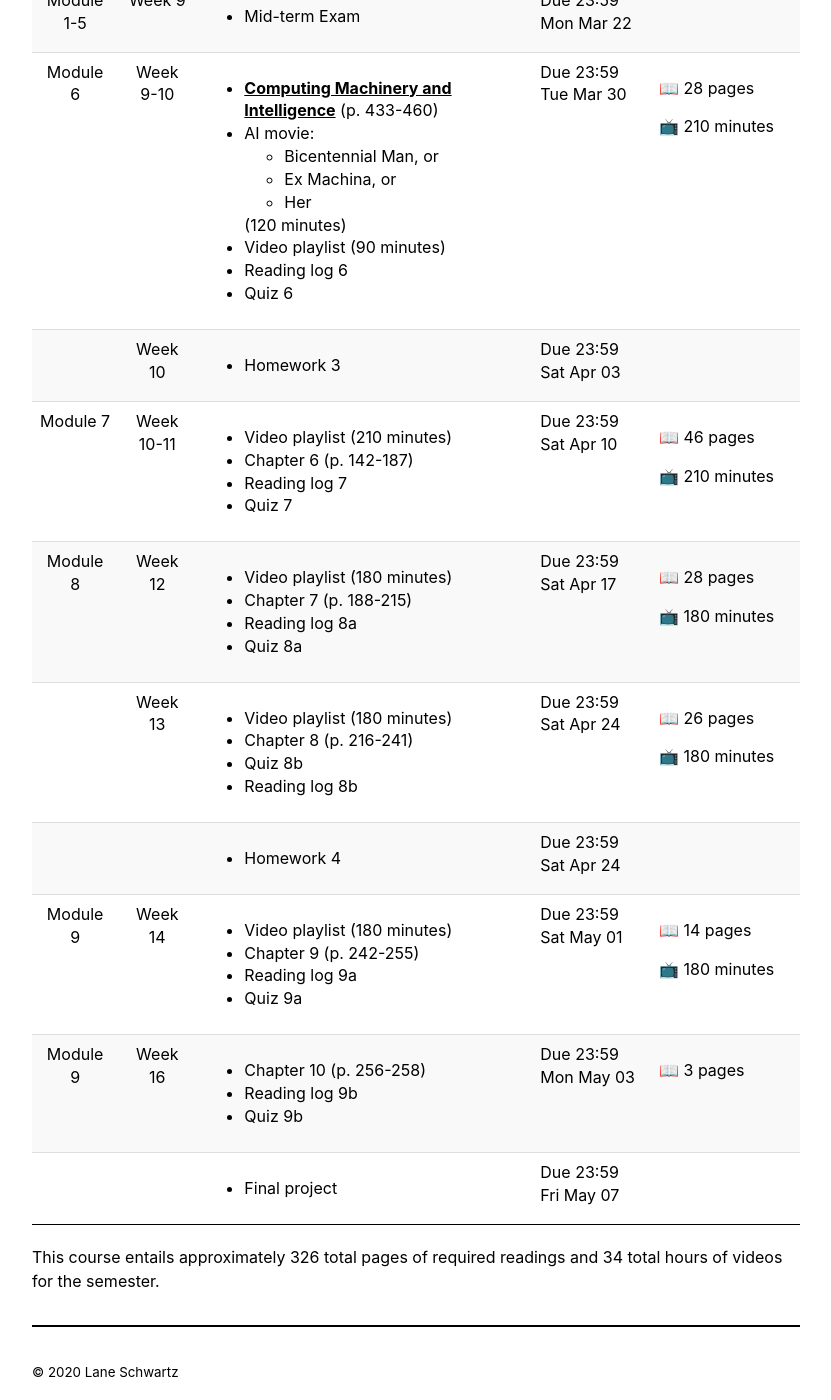
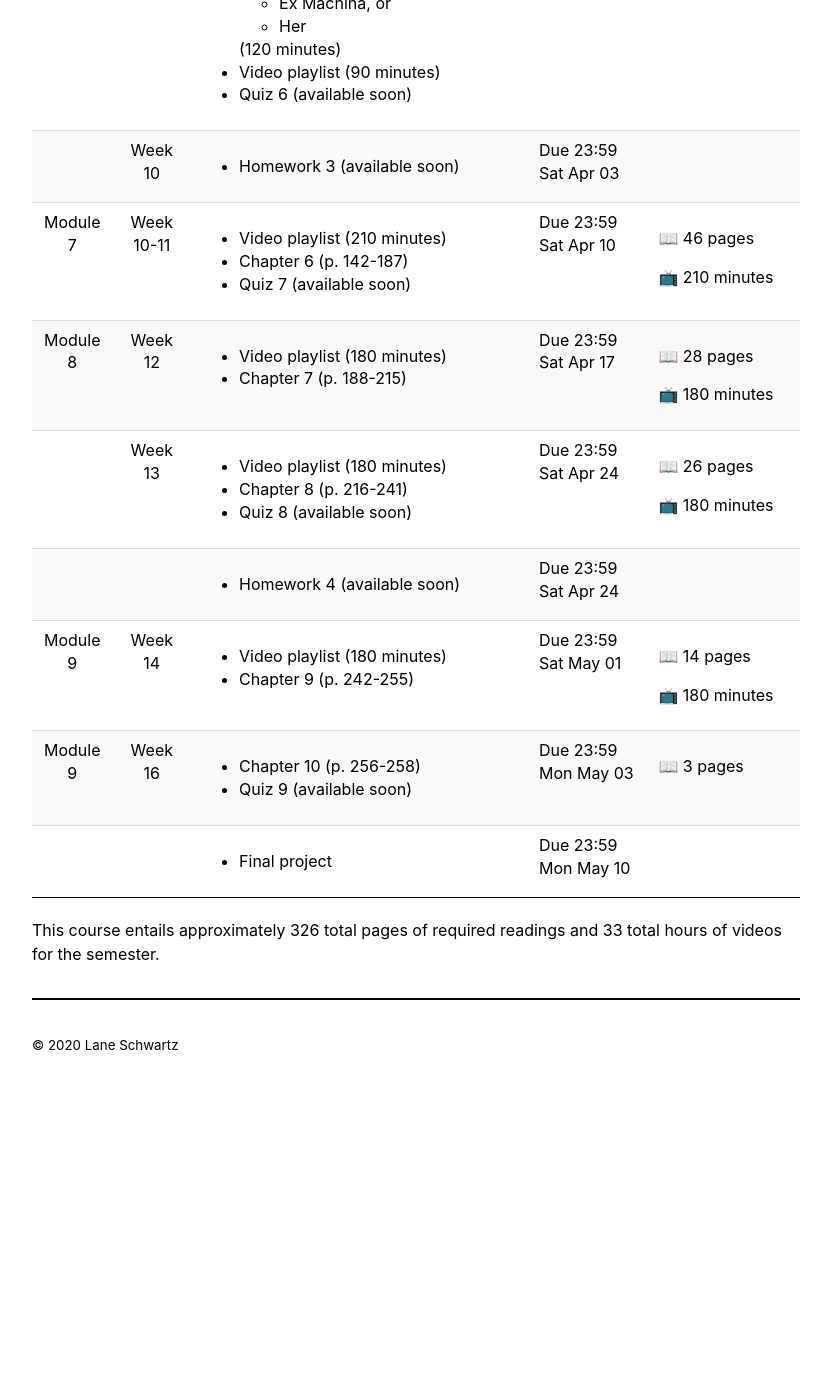
Before and after one commit to 2021-Spring-UIUC-LING270/2021-Spring-UIUC-LING270.github.io, a Jekyll site: the page built from schedule.md, in a window 1280 px wide and 1400 px high, scrolled down 1985 px. Shown: the whole window, without its empty margins (224-1055 px from the left). Built offline with Jekyll 4.4.1, drawn with Linux system fonts in a browser that asks for light colours; after the commit the page ends 3089 px from its top, so only the background shows below that; some of the changed text lies outside the part shown.

Commit message:
Updated schedule

```diff
--- a/_data/schedule.yaml
+++ b/_data/schedule.yaml
@@ -4,12 +4,6 @@
   date: "2021-01-25 23:59 CST"
   title: "Syllabus"
   reading:
-    -
-     title: "Video playlist"
-     url: "https://www.youtube.com/playlist?list=PLydysiDoFy5XD5s3KogCZyX81etFT8Wp2"
-     length:
-       value: "47"
-       unit: "minutes"
     -
      title: "Syllabus"
      url: ..
@@ -58,12 +52,6 @@
      length:
        value: 1
        unit: "pages"
-    -
-     title: "Reading log 0"
-     url: "https://prairielearn.engr.illinois.edu"
-    -
-     title: "Quiz 0"
-     url: "https://prairielearn.engr.illinois.edu"
 -
   module: "1"  # 1.5 weeks (Weeks 1-2)
   week: "1"
@@ -83,12 +71,6 @@
      length:
        value: 8
        unit: "pages"
-    -
-     title: "Reading log 1"
-     url: "https://prairielearn.engr.illinois.edu"
-    -
-     title: "Quiz 1"
-     url:   "https://prairielearn.engr.illinois.edu"
 -
   week: "2"
   date: "2021-02-05 23:59 CST"
@@ -107,10 +89,16 @@
        value: 21
        unit: "pages"
     -
-     title: "Reading log 2"
+     title: "Quiz 0a"
      url: "https://prairielearn.engr.illinois.edu"
     -
-     title: "Quiz 2"
+     title: "Quiz 0b"
+     url: "https://prairielearn.engr.illinois.edu"
+    -
+     title: "Quiz 1a"
+     url:   "https://prairielearn.engr.illinois.edu"
+    -
+     title: "Quiz 1b"
      url: "https://prairielearn.engr.illinois.edu"
 -
   module: "2"  # 2 weeks (Weeks 3-4)
@@ -132,11 +120,7 @@
        value: 21
        unit: "pages"
     -
-     title: "Reading log 3"
-     url: "https://prairielearn.engr.illinois.edu"
-    -
-     title: "Quiz 3"
-     url: "https://prairielearn.engr.illinois.edu"
+     title: "Quiz 2a (available soon)"
 -
   week: "4"
   date: "2021-02-19 23:59 CST"
@@ -161,10 +145,7 @@
        value: 25
        unit: "pages"
     -
-     title: "Reading log 4"
-     url: "https://prairielearn.engr.illinois.edu"
-    -
-     title: "Quiz 4"
+     title: "Quiz 2b (available soon)"
      url: "https://prairielearn.engr.illinois.edu"
 -
   date: "2021-02-19 23:59 CST"
@@ -203,11 +184,7 @@
   title: "Decipherment"
   reading:
     -
-     title: "Reading log 5"
-     url: "https://prairielearn.engr.illinois.edu"
-    -
-     title: "Quiz 5"
-     url: "https://prairielearn.engr.illinois.edu"
+     title: "Quiz 3 (available soon)"
 -
   module: "4"  # 1 week (Weeks 6-7)
   week: "6-7"
@@ -235,16 +212,13 @@
        value: "59"
        unit: "minutes"
     -
-     title: "Quiz 4"
-     url: "https://prairielearn.engr.illinois.edu"
-    -
-     title: "Reading log 4"
-     url: "https://prairielearn.engr.illinois.edu"
+     title: "Quiz 4 (available soon)"
+
 -
   date: "2021-03-15 23:59 CST"
   reading:
     -
-     title: "Homework 2"
+     title: "Homework 2 (available soon)"
 -
   module: "5"  # 1 week (Weeks 7-8)
   week: "7-8"
@@ -264,16 +238,10 @@
        value: 29
        unit: "pages"
     -
-     title: "Reading log 5"
-    -
-     title: "Quiz 5"
+     title: "Quiz 5 (available soon)"
 -
-  date: "2021-03-22 23:59 CST"
-  module: "1-5"  # 0.5 weeks (Weeks 8-9)
-  week: "9"
-  reading:
-    -
-     title: "Mid-term Exam"
+  date: "2021-03-30 23:59 CST"
+  title: "Project Proposal (available soon)"
 -
   module: "6"  # 1.5 weeks (Week 9-10)
   week: "9-10"
@@ -299,15 +267,13 @@
        value: "90"
        unit: "minutes"
     -
-     title: "Reading log 6"
-    -
-     title: "Quiz 6"
+     title: "Quiz 6 (available soon)"
 -
   week: "10"
   date: "2021-04-03 23:59 CST"
   reading:
     -
-     title: "Homework 3"
+     title: "Homework 3 (available soon)"
 -
   module: "7"  # 1.5 weeks (Week 10-11)
   week: "10-11"
@@ -327,9 +293,7 @@
        value: 46
        unit: "pages"
     -
-     title: "Reading log 7"
-    -
-     title: "Quiz 7"
+     title: "Quiz 7 (available soon)"
 -
   module: "8"  # 2 weeks (Week 12-13)
   week: "12"
@@ -348,10 +312,6 @@
      length:
        value: 28
        unit: "pages"
-    -
-     title: "Reading log 8a"
-    -
-     title: "Quiz 8a"
 -
   week: "13"
   date: "2021-04-24 23:59 CST"
@@ -369,14 +329,13 @@
        value: 26
        unit: "pages"
     -
-     title: "Quiz 8b"
-    -
-     title: "Reading log 8b"
+     title: "Quiz 8 (available soon)"
+
 -
   date: "2021-04-24 23:59 CST"
   reading:
     -
-     title: "Homework 4"
+     title: "Homework 4 (available soon)"
 -
   module: "9"  # 1.5 weeks (Week 14-15)
   week: "14"
@@ -395,10 +354,6 @@
      length:
        value: 14
        unit: "pages"
-    -
-     title: "Reading log 9a"
-    -
-     title: "Quiz 9a"
 -
   module: "9"
   week: "16"
@@ -412,11 +367,9 @@
        value: 3
        unit: "pages"
     -
-     title: "Reading log 9b"
-    -
-     title: "Quiz 9b"
+     title: "Quiz 9 (available soon)"
 -
-  date: "2021-05-07 23:59 CST"
+  date: "2021-05-10 23:59 CST"
   reading:
     -
      title: "Final project"
```
